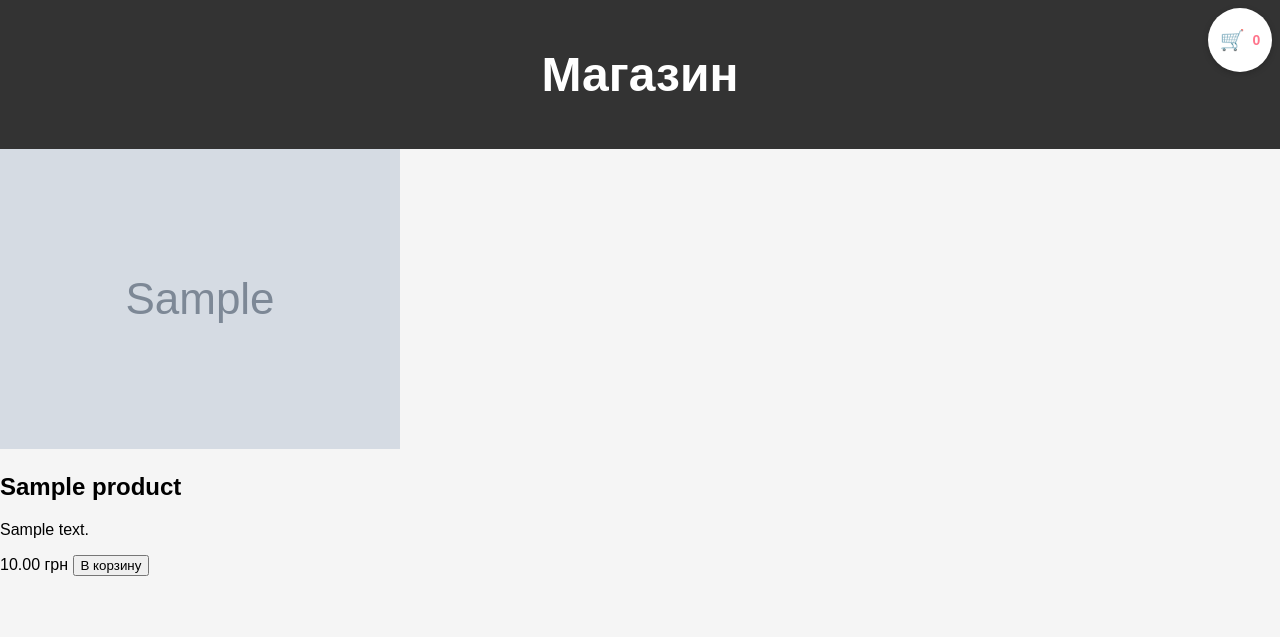
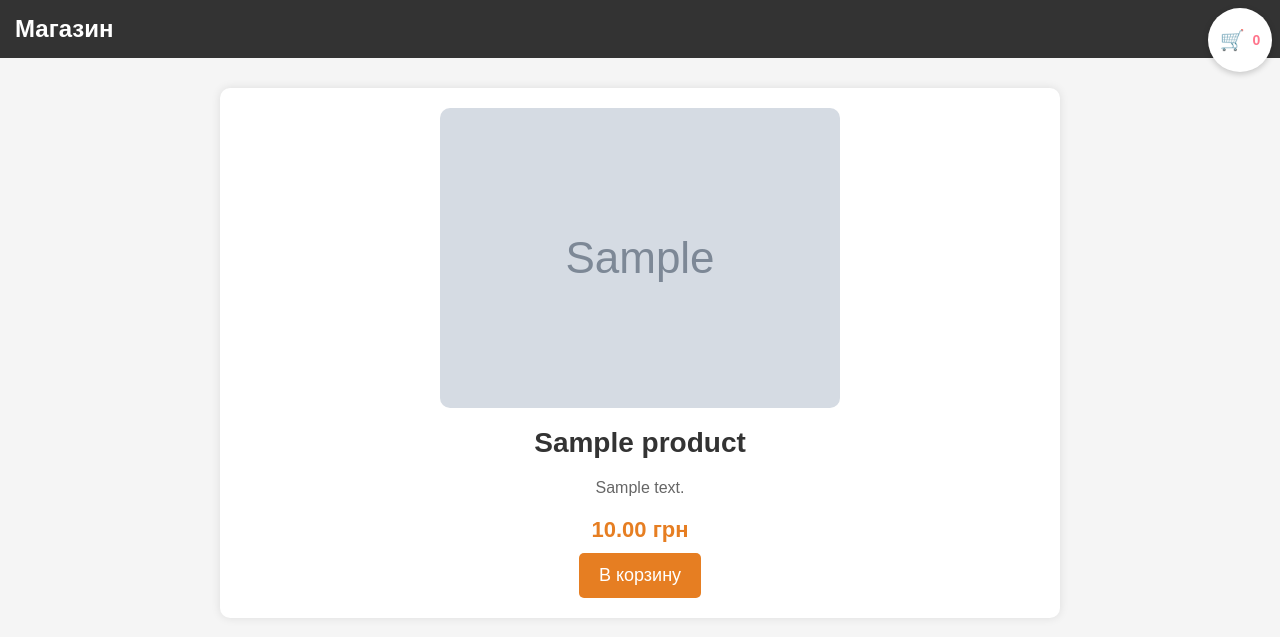
Before and after one commit to lamal0/web_shop_php, a PHP site: page /product.php?id=1 in a window 1280 px wide. Shown: the top 637 px of the page. Run offline with PHP 8.4, Linux system fonts and the light colour scheme; tables that the repository leaves empty or names only in its code hold one stand-in row (values such as "Sample post"); grey boxes marked "Sample" are stand-in pictures.

Commit message:
fix bugs

```diff
--- a/css/style.css
+++ b/css/style.css
@@ -112,7 +112,7 @@ a {
     box-shadow: 0 2px 6px rgba(0, 0, 0, 0.2);
 }
 
-#search, #sort {
+#search, #sort, #category {
     display: block;
     width: 90%;
     max-width: 400px;
--- /dev/null
+++ b/css/style_product.css
@@ -0,0 +1,92 @@
+body {
+    font-family: Arial, sans-serif;
+    margin: 0;
+    padding: 0;
+    background-color: #f4f4f4;
+    color: #333;
+}
+
+header {
+    background: #333;
+    color: white;
+    padding: 15px 20px;
+    display: flex;
+    justify-content: space-between;
+    align-items: center;
+}
+
+header h1 {
+    margin: 0;
+    font-size: 24px;
+}
+
+.cart-icon {
+    background: red;
+    color: white;
+    padding: 8px 15px;
+    border-radius: 50%;
+    font-size: 16px;
+    font-weight: bold;
+    cursor: pointer;
+}
+
+.product-page {
+    max-width: 800px;
+    margin: 30px auto;
+    padding: 20px;
+    background: white;
+    box-shadow: 0px 0px 10px rgba(0, 0, 0, 0.1);
+    border-radius: 10px;
+    text-align: center;
+}
+
+.product-page img {
+    max-width: 100%;
+    height: auto;
+    border-radius: 10px;
+}
+
+.product-page h2 {
+    font-size: 28px;
+    margin: 15px 0;
+}
+
+.product-page p {
+    font-size: 16px;
+    line-height: 1.6;
+    color: #666;
+}
+
+.price {
+    display: block;
+    font-size: 22px;
+    font-weight: bold;
+    color: #e67e22;
+    margin: 10px 0;
+}
+
+.add-to-cart {
+    background: #e67e22;
+    color: white;
+    border: none;
+    padding: 12px 20px;
+    font-size: 18px;
+    cursor: pointer;
+    border-radius: 5px;
+    transition: 0.3s;
+}
+
+.add-to-cart:hover {
+    background: #d35400;
+}
+
+@media (max-width: 768px) {
+    .product-page {
+        width: 90%;
+    }
+
+    .cart-icon {
+        font-size: 14px;
+        padding: 6px 12px;
+    }
+}
--- a/js/ajax.js
+++ b/js/ajax.js
@@ -5,6 +5,7 @@ function loadProducts() {
 		data: {
 			search: $('#search').val(),
 			sort: $('#sort').val(),
+			category: $('#category').val(),
 		},
 		success: function (data) {
 			$('#products').html(data)
@@ -12,5 +13,5 @@ function loadProducts() {
 	})
 }
 
-$('#search, #sort').on('input change', loadProducts)
+$('#search, #sort, #category').on('input change', loadProducts)
 $(document).ready(loadProducts)
--- a/product.php
+++ b/product.php
@@ -23,14 +23,16 @@ if (!$product) {
     <meta charset="UTF-8">
     <meta name="viewport" content="width=device-width, initial-scale=1.0">
     <title><?php echo htmlspecialchars($product['name']); ?></title>
+    <link rel="stylesheet" href="css/style_product.css">
     <link rel="stylesheet" href="css/style.css">
     <script src="https://code.jquery.com/jquery-3.6.0.min.js"></script>
-    <script src="js/cart.js"></script>
 </head>
 <body>
     <header>
-        <h1>Магазин</h1>
-        <div class="cart-icon" id="cart-count">0</div>
+        <a href="index.php"><h1>Магазин</h1></a>
+        <a href="cart.php">
+            <div class="cart-icon" id="cart-count">0</div>
+        </a>
     </header>
 
     <div class="product-page">
@@ -38,7 +40,13 @@ if (!$product) {
         <h2><?php echo htmlspecialchars($product['name']); ?></h2>
         <p><?php echo htmlspecialchars($product['description']); ?></p>
         <span class="price"><?php echo number_format($product['price'], 2); ?> грн</span>
-        <button class="add-to-cart" data-id="<?php echo $product['id']; ?>">В корзину</button>
+        <button class="add-to-cart"
+            data-id="<?php echo $product['id']; ?>"
+            data-name="<?php echo htmlspecialchars($product['name']); ?>"
+            data-price="<?php echo $product['price']; ?>"
+            data-img="<?php echo htmlspecialchars($product['img']); ?>">
+            В корзину
+        </button>
     </div>
 
     <script src="js/cart.js"></script>
```
Also changed, not shown: index.php (+8 -0 lines).
